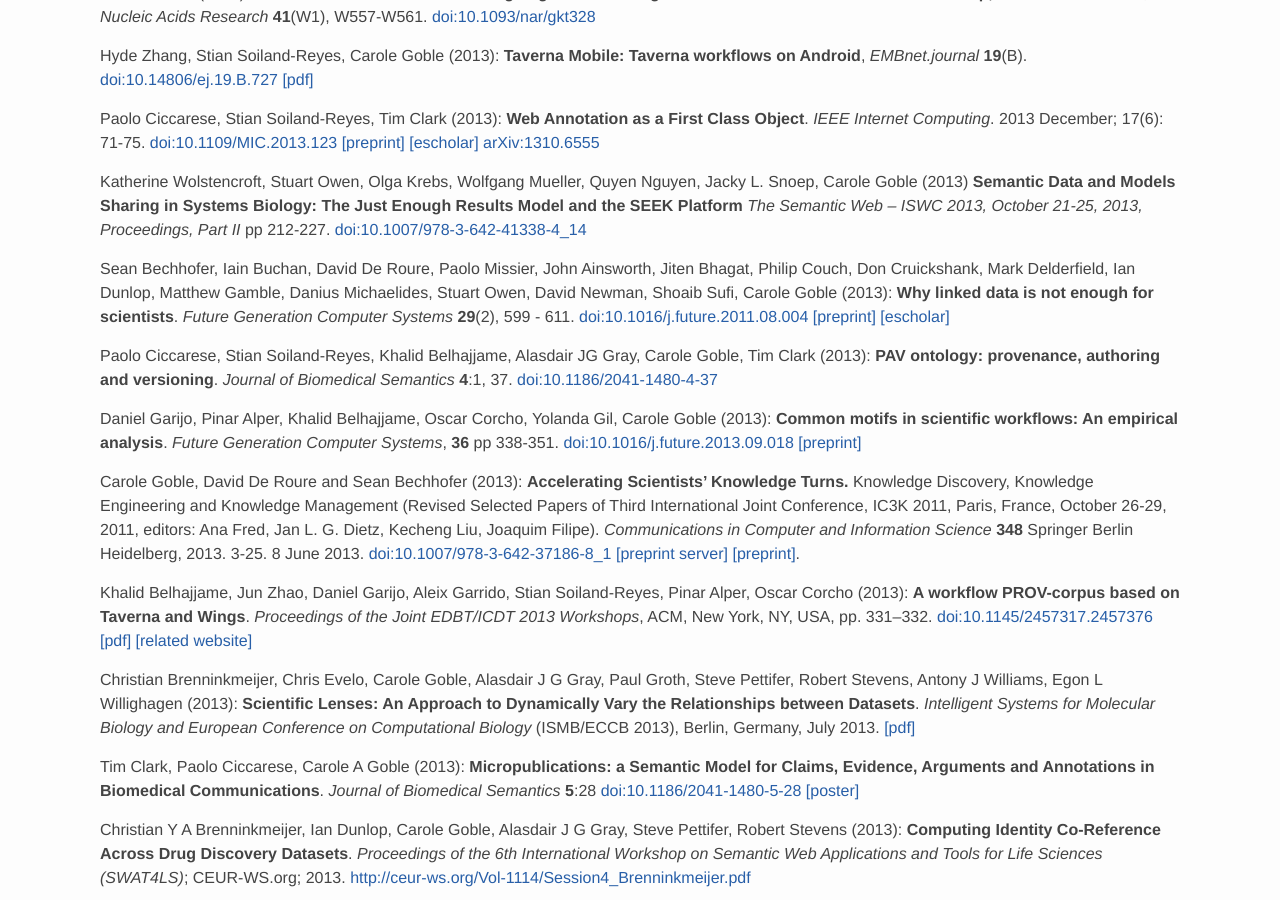
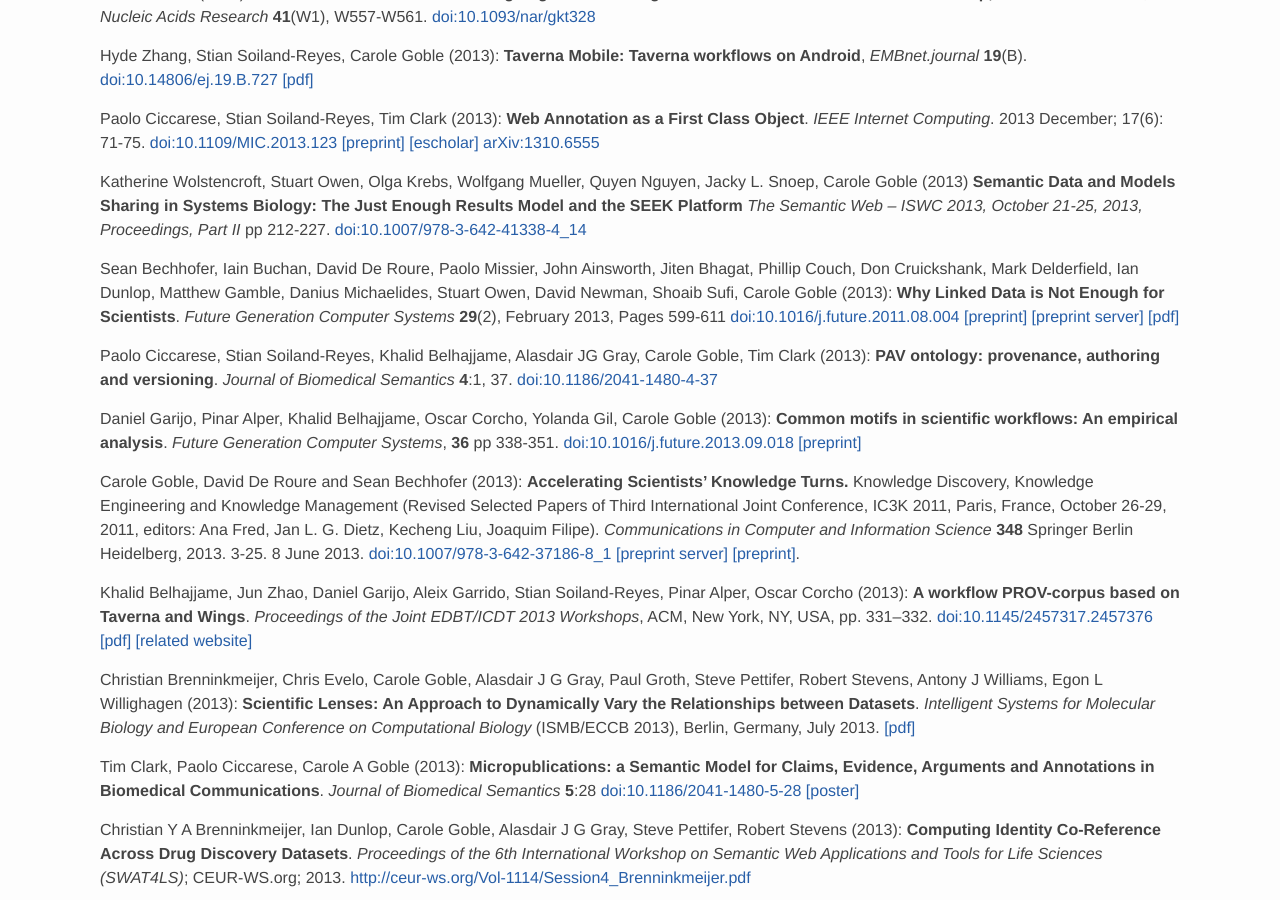
Before and after one commit to eScienceLab/eScienceLab.github.io, a Jekyll site: the page built from publications/index.md, in a window 1280 px wide and 900 px high, scrolled down 6076 px. Built offline with Jekyll 4.4.1, drawn with Linux system fonts in a browser that asks for light colours; comment, search, counter and statistics services are not loaded.

Commit message:
Updated link for Why Linked Data Is Not Enough

```diff
--- a/publications/index.md
+++ b/publications/index.md
@@ -371,12 +371,10 @@ Katherine Wolstencroft, Stuart Owen, Olga Krebs, Wolfgang Mueller, Quyen Nguyen,
 _The Semantic Web – ISWC 2013, October 21-25, 2013, Proceedings, Part II_ pp 212-227.
 [doi:10.1007/978-3-642-41338-4_14](https://doi.org/10.1007/978-3-642-41338-4_14)
 
-Sean Bechhofer, Iain Buchan, David De Roure, Paolo Missier, John Ainsworth, Jiten Bhagat, Philip Couch, Don Cruickshank, Mark Delderfield, Ian Dunlop, Matthew Gamble, Danius Michaelides, Stuart Owen, David Newman, Shoaib Sufi, Carole Goble (2013):
-**Why linked data is not enough for scientists**.
-_Future Generation Computer Systems_ **29**(2), 599 - 611.
-[doi:10.1016/j.future.2011.08.004](https://doi.org/10.1016/j.future.2011.08.004)
-[[preprint]](https://www.escholar.manchester.ac.uk/api/datastream?publicationPid=uk-ac-man-scw:131684&datastreamId=POST-PEER-REVIEW-NON-PUBLISHERS.PDF)
-[[escholar]](https://www.escholar.manchester.ac.uk/uk-ac-man-scw:131684)
+Sean Bechhofer, Iain Buchan, David De Roure, Paolo Missier, John Ainsworth, Jiten Bhagat, Phillip Couch, Don Cruickshank, Mark Delderfield, Ian Dunlop, Matthew Gamble, Danius Michaelides, Stuart Owen, David Newman, Shoaib Sufi, Carole Goble (2013):
+**Why Linked Data is Not Enough for Scientists**.
+_Future Generation Computer Systems_ **29**(2), February 2013, Pages 599-611
+[doi:10.1016/j.future.2011.08.004](https://doi.org/10.1016/j.future.2011.08.004) [[preprint]](http://users.ox.ac.uk/~oerc0033/preprints/research-objects.pdf) [[preprint server]](https://www.research.manchester.ac.uk/portal/en/publications/why-linked-data-is-not-enough-for-scientists(479e591e-b295-4478-b0c7-a145c19dcd45).html) [[pdf]](https://www.escholar.manchester.ac.uk/api/datastream?publicationPid=uk-ac-man-scw:131684&datastreamId=POST-PEER-REVIEW-NON-PUBLISHERS.PDF)
 
 Paolo Ciccarese, Stian Soiland-Reyes, Khalid Belhajjame, Alasdair JG Gray, Carole Goble, Tim Clark (2013): **PAV ontology: provenance, authoring and versioning**.
 _Journal of Biomedical Semantics_ **4**:1, 37. [doi:10.1186/2041-1480-4-37](https://doi.org/10.1186/2041-1480-4-37)
```
